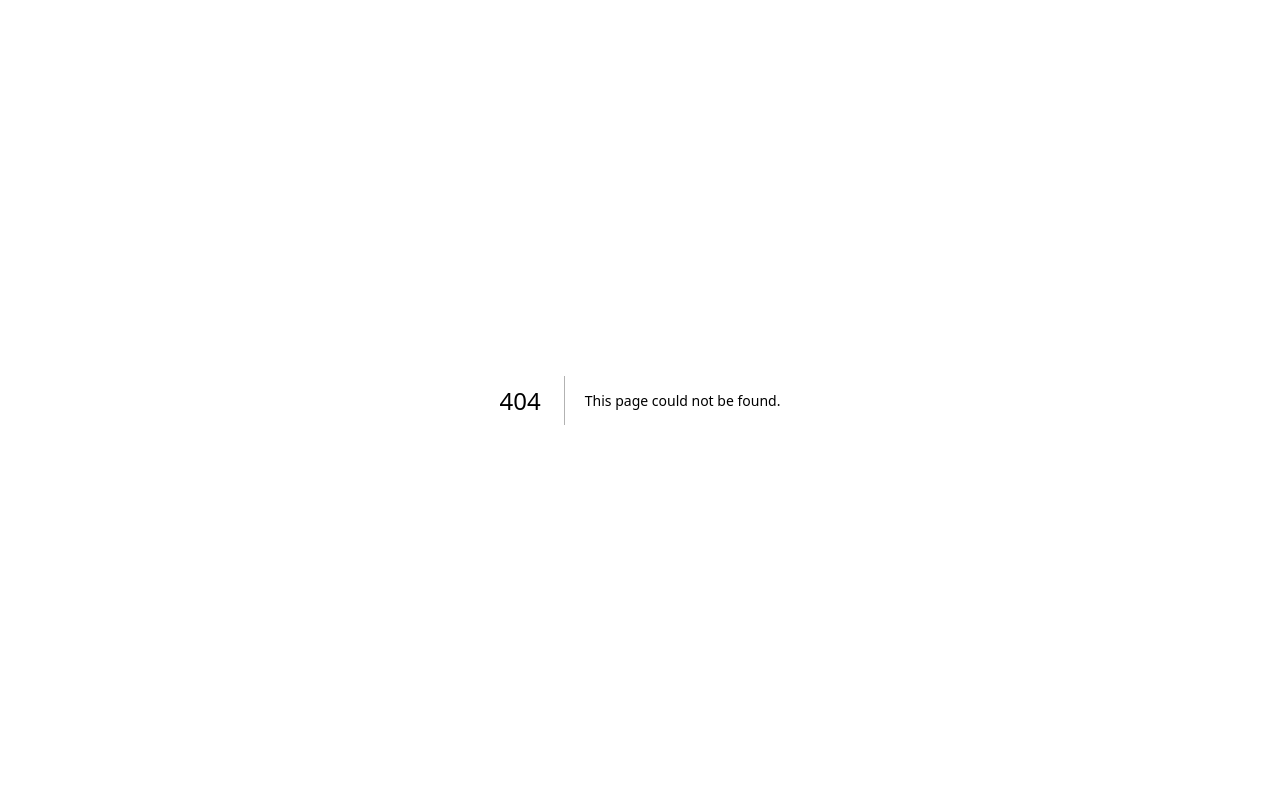
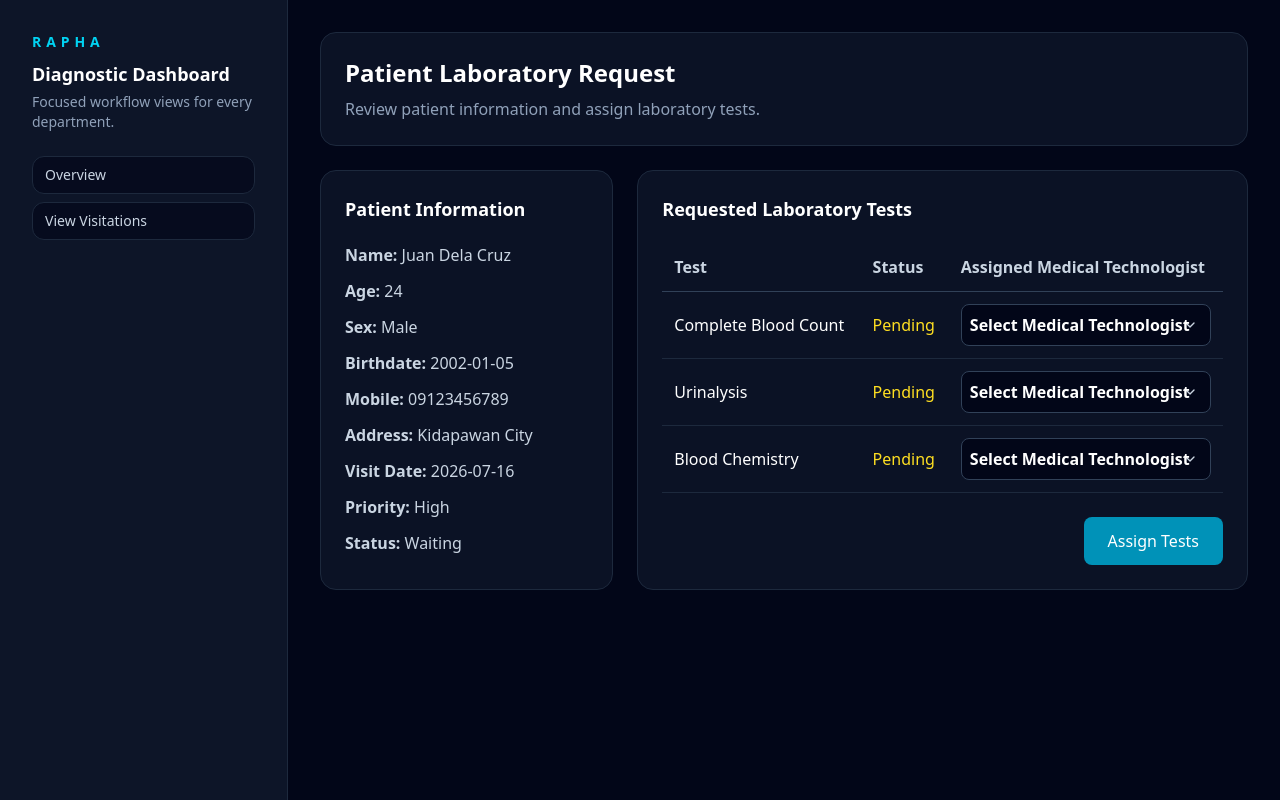
Before and after one commit to Worstprince/rapha-diagnostics, a Next.js app: page /dashboard/doctor/visitation/1 in a window 1280 px wide. Before the commit this address had no page. Built offline with nearby package versions, Linux system fonts and the light colour scheme.

Commit message:
doctor can click open on a patient and view info and assign medtechs to each tests

```diff
--- /dev/null
+++ b/src/app/dashboard/doctor/visitation/[id]/page.jsx
@@ -0,0 +1,228 @@
+"use client";
+
+import { useEffect, useState } from "react";
+
+export default function VisitationDetailsPage() {
+
+    const [patient, setPatient] = useState(null);
+
+    const [tests, setTests] = useState([]);
+
+    const medtechs = [
+        "John Smith",
+        "Jane Cruz",
+        "Michael Reyes"
+    ];
+
+    useEffect(() => {
+
+        // Replace with backend fetch later
+
+        setPatient({
+            id: 1,
+            name: "Juan Dela Cruz",
+            age: 24,
+            sex: "Male",
+            birthdate: "2002-01-05",
+            mobile: "09123456789",
+            address: "Kidapawan City",
+            visited_at: "2026-07-16",
+            priority: "High",
+            status: "Waiting"
+        });
+
+        setTests([
+            {
+                id: 1,
+                test: "Complete Blood Count",
+                status: "Pending",
+                assignedTo: ""
+            },
+            {
+                id: 2,
+                test: "Urinalysis",
+                status: "Pending",
+                assignedTo: ""
+            },
+            {
+                id: 3,
+                test: "Blood Chemistry",
+                status: "Pending",
+                assignedTo: ""
+            }
+        ]);
+
+    }, []);
+
+    function assignMedtech(id, medtech) {
+
+        setTests(prev =>
+            prev.map(test =>
+                test.id === id
+                    ? { ...test, assignedTo: medtech }
+                    : test
+            )
+        );
+
+    }
+
+    async function handleSave() {
+
+        console.log(tests);
+
+        // POST assignment to backend later
+
+    }
+
+    if (!patient) return null;
+
+    return (
+
+        <div className="space-y-6">
+
+            <header className="rounded-2xl border border-slate-800 bg-slate-900/70 p-6">
+
+                <h1 className="text-2xl font-bold text-white">
+                    Patient Laboratory Request
+                </h1>
+
+                <p className="text-slate-400 mt-2">
+                    Review patient information and assign laboratory tests.
+                </p>
+
+            </header>
+
+            <div className="grid gap-6 lg:grid-cols-3">
+
+                <div className="rounded-2xl border border-slate-800 bg-slate-900/70 p-6">
+
+                    <h2 className="mb-5 text-lg font-semibold text-white">
+                        Patient Information
+                    </h2>
+
+                    <div className="space-y-3 text-slate-300">
+
+                        <p><strong>Name:</strong> {patient.name}</p>
+
+                        <p><strong>Age:</strong> {patient.age}</p>
+
+                        <p><strong>Sex:</strong> {patient.sex}</p>
+
+                        <p><strong>Birthdate:</strong> {patient.birthdate}</p>
+
+                        <p><strong>Mobile:</strong> {patient.mobile}</p>
+
+                        <p><strong>Address:</strong> {patient.address}</p>
+
+                        <p><strong>Visit Date:</strong> {patient.visited_at}</p>
+
+                        <p><strong>Priority:</strong> {patient.priority}</p>
+
+                        <p><strong>Status:</strong> {patient.status}</p>
+
+                    </div>
+
+                </div>
+
+                <div className="lg:col-span-2 rounded-2xl border border-slate-800 bg-slate-900/70 p-6">
+
+                    <h2 className="mb-5 text-lg font-semibold text-white">
+                        Requested Laboratory Tests
+                    </h2>
+
+                    <table className="w-full border-collapse">
+
+                        <thead>
+
+                            <tr className="border-b border-slate-700">
+
+                                <th className="p-3 text-left text-slate-300">
+                                    Test
+                                </th>
+
+                                <th className="p-3 text-left text-slate-300">
+                                    Status
+                                </th>
+
+                                <th className="p-3 text-left text-slate-300">
+                                    Assigned Medical Technologist
+                                </th>
+
+                            </tr>
+
+                        </thead>
+
+                        <tbody>
+
+                            {tests.map(test => (
+
+                                <tr
+                                    key={test.id}
+                                    className="border-b border-slate-800"
+                                >
+
+                                    <td className="p-3 text-white">
+                                        {test.test}
+                                    </td>
+
+                                    <td className="p-3 text-yellow-300">
+                                        {test.status}
+                                    </td>
+
+                                    <td className="p-3">
+
+                                        <select
+                                            value={test.assignedTo}
+                                            onChange={(e) =>
+                                                assignMedtech(test.id, e.target.value)
+                                            }
+                                            className="w-full rounded-lg border border-slate-700 bg-slate-950 p-2 text-white"
+                                        >
+
+                                            <option value="">
+                                                Select Medical Technologist
+                                            </option>
+
+                                            {medtechs.map(name => (
+
+                                                <option
+                                                    key={name}
+                                                    value={name}
+                                                >
+                                                    {name}
+                                                </option>
+
+                                            ))}
+
+                                        </select>
+
+                                    </td>
+
+                                </tr>
+
+                            ))}
+
+                        </tbody>
+
+                    </table>
+
+                    <div className="mt-6 flex justify-end">
+
+                        <button
+                            onClick={handleSave}
+                            className="rounded-lg bg-cyan-600 px-6 py-3 text-white hover:bg-cyan-500"
+                        >
+                            Assign Tests
+                        </button>
+
+                    </div>
+
+                </div>
+
+            </div>
+
+        </div>
+
+    );
+
+}
--- a/src/app/dashboard/doctor/visitation/page.jsx
+++ b/src/app/dashboard/doctor/visitation/page.jsx
@@ -1,7 +1,7 @@
 "use client";
 
 import { useEffect, useState } from "react";
-
+import Link from "next/link";
 export default function DoctorVisitationPage() {
 
     const [visitations, setVisitations] = useState([]);
@@ -105,11 +105,12 @@ export default function DoctorVisitationPage() {
 
                                 <td className="p-3">
 
-                                    <button
-                                        className="rounded-lg bg-cyan-600 px-4 py-2 text-sm text-white transition hover:bg-cyan-500"
-                                    >
-                                        Open
-                                    </button>
+                                <Link
+                                    href={`/dashboard/doctor/visitation/${visit.id}`}
+                                    className="rounded-lg bg-cyan-600 px-4 py-2 text-sm text-white hover:bg-cyan-500"
+                                >
+                                    Open
+                                </Link>
 
                                 </td>
 
```
Also changed, not shown: src/app/api/doctor/visitationDisplay/[id]/route.js (added).
